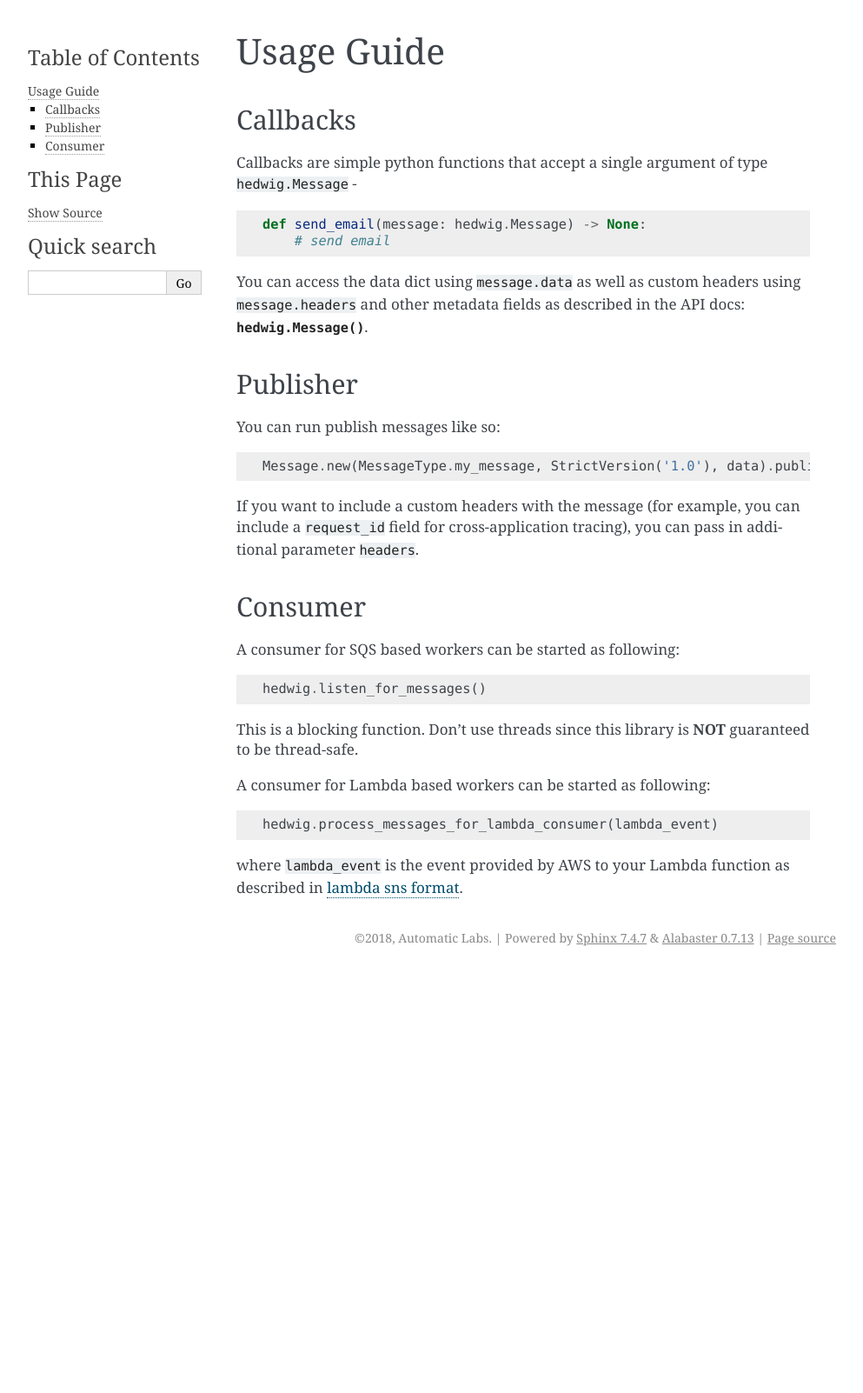
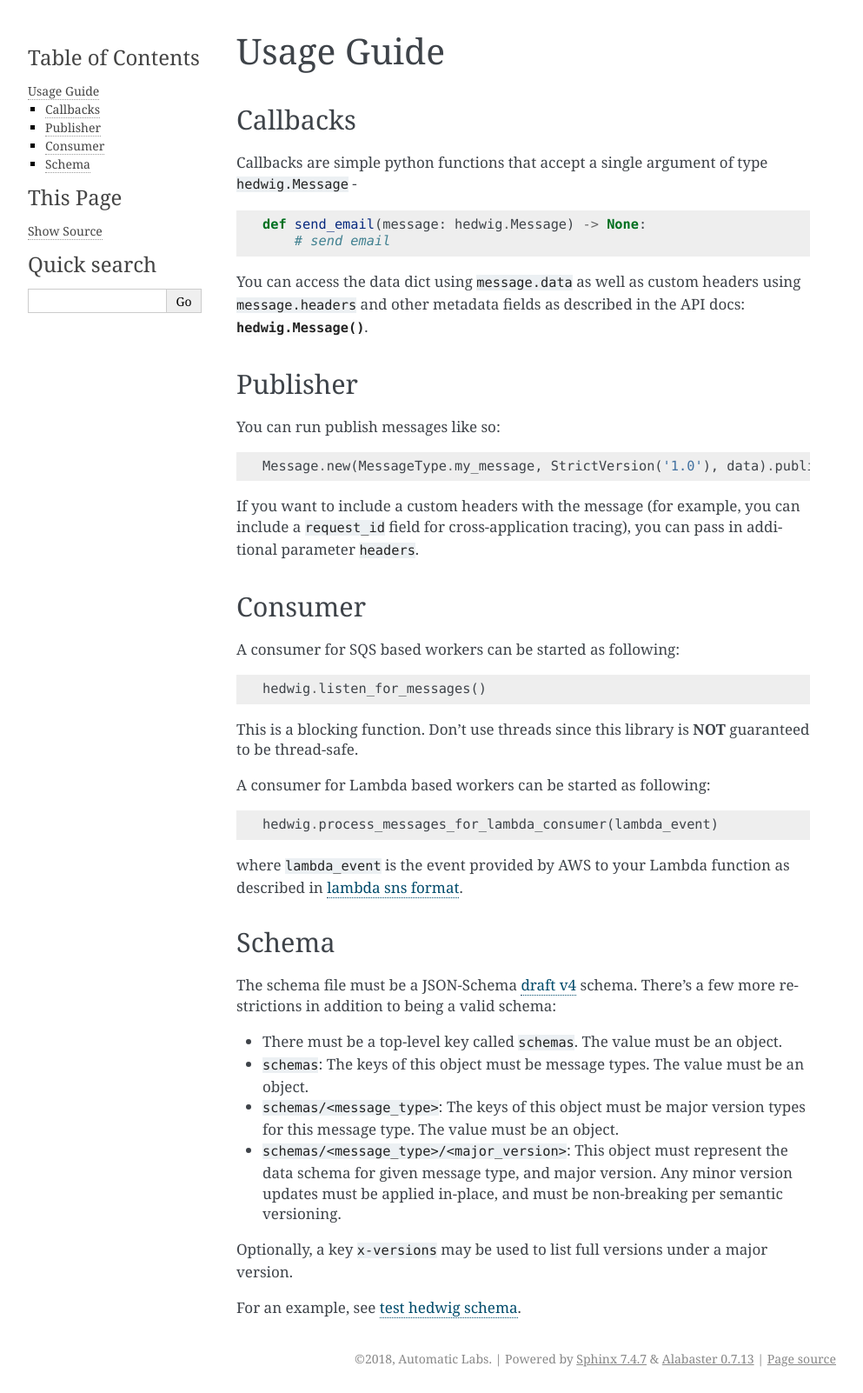
Before and after one commit to cloudchacho/hedwig-python, a Sphinx documentation site: the page built from docs/usage.rst, in a window 1280 px wide. Shown: the whole page at 87% size, without its empty margins (148-1141 px from the left). Built offline with Sphinx 7.4.7, drawn with Linux system fonts in a browser that asks for light colours; before the commit the page ends 1118 px from its top, so only the background shows below that.

Commit message:
Unbreak minor versioning (#4)
Since minor version changes ought to be backwards compatible, that implies a publisher must be able to publish new minor version without any changes to consumers. However, that's not currently possible since validation would fail on missing schema for the new minor version. This is fixed by ensuring that only major version is part of the schema file, and any changes are applied in-place.

```diff
--- a/README.rst
+++ b/README.rst
@@ -1,5 +1,5 @@
 Hedwig Library for Python
-===========================
+=========================
 
 .. image:: https://travis-ci.org/Automatic/hedwig-python.svg?branch=master
     :target: https://travis-ci.org/Automatic/hedwig-python
--- a/docs/usage.rst
+++ b/docs/usage.rst
@@ -45,4 +45,24 @@
 
 where ``lambda_event`` is the event provided by AWS to your Lambda function as described in `lambda sns format`_.
 
+Schema
+++++++
+
+The schema file must be a JSON-Schema `draft v4`_ schema. There's a few more restrictions in addition to being
+a valid schema:
+
+- There must be a top-level key called ``schemas``. The value must be an object.
+- ``schemas``: The keys of this object must be message types.  The value must be an object.
+- ``schemas/<message_type>``: The keys of this object must be major version types for this message type. The
+  value must be an object.
+- ``schemas/<message_type>/<major_version>``: This object must represent the data schema for given message type, and
+  major version. Any minor version updates must be applied in-place, and must be non-breaking per semantic
+  versioning.
+
+Optionally, a key ``x-versions`` may be used to list full versions under a major version.
+
+For an example, see `test hedwig schema`_.
+
 .. _lambda sns format: https://docs.aws.amazon.com/lambda/latest/dg/eventsources.html#eventsources-sns
+.. _draft v4: http://json-schema.org/specification-links.html#draft-4
+.. _test hedwig schema: https://github.com/Automatic/hedwig-python/blob/master/tests/schema.json
```
Also changed, not shown: docs/schema.rst (added), hedwig/README.md (deleted), 2 other files.
